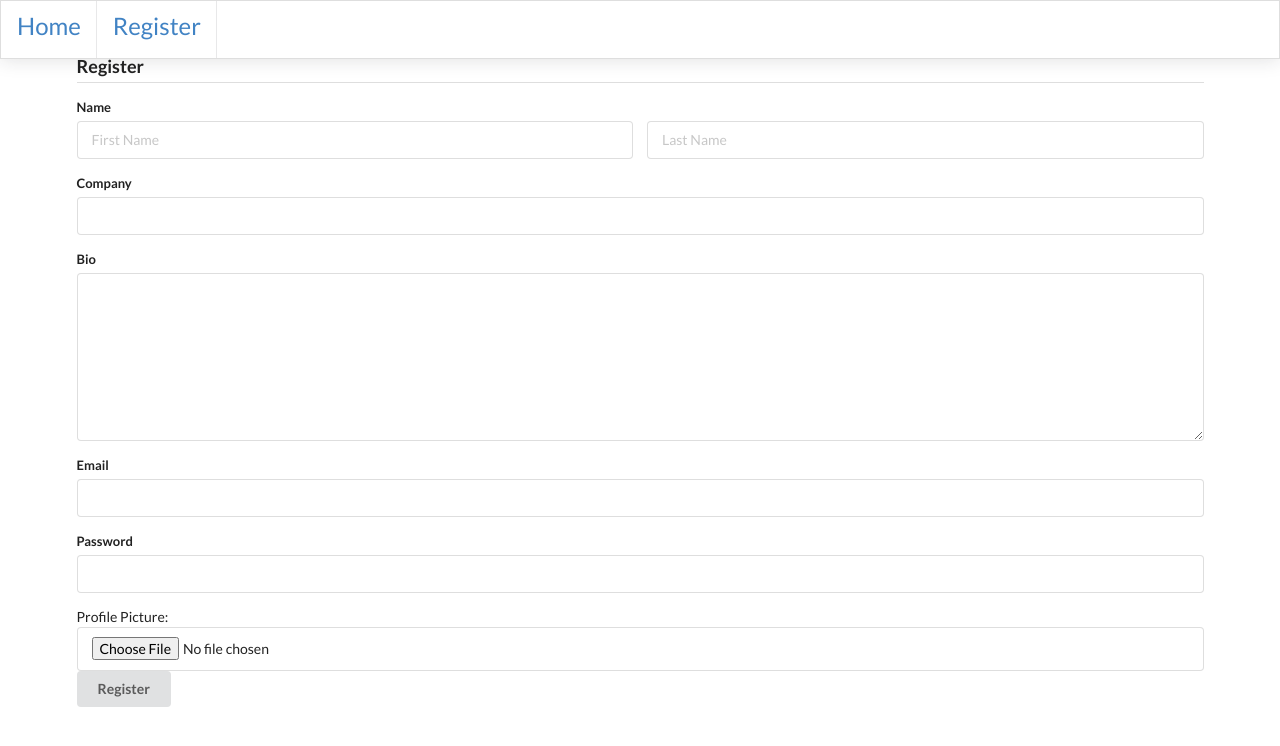
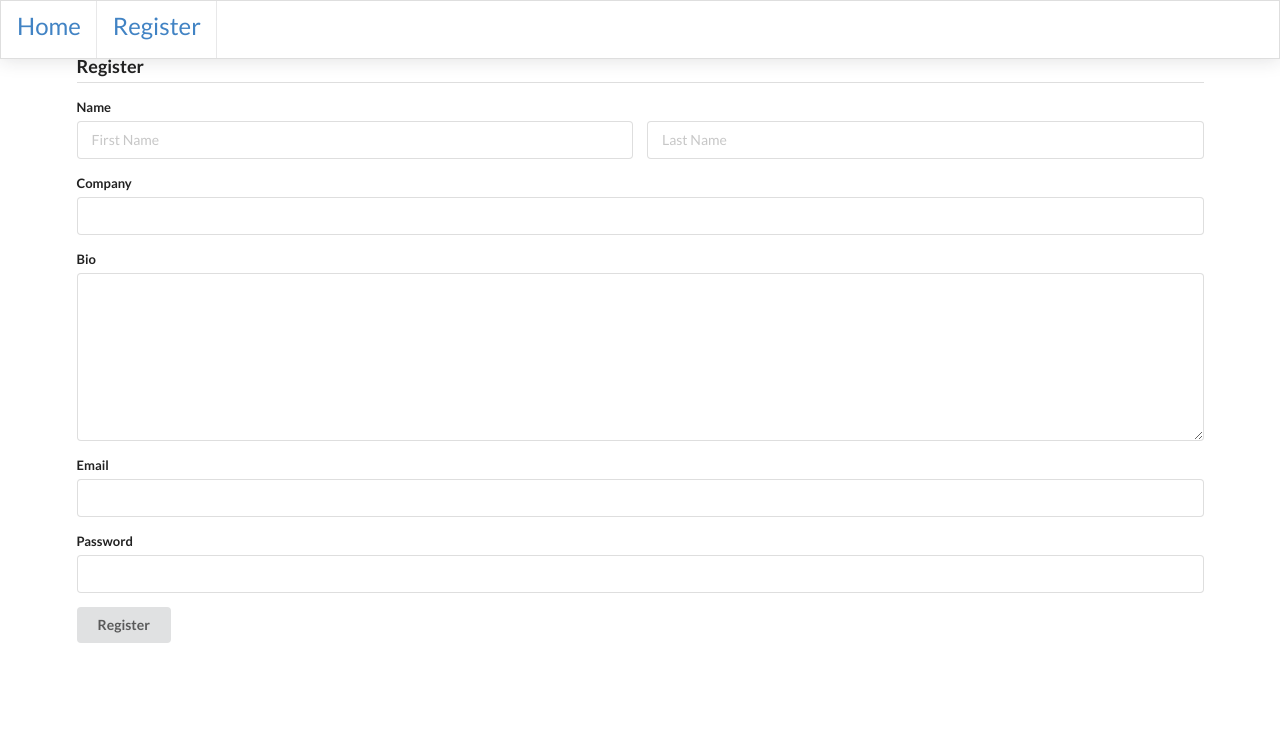
Before and after one commit to ang-lam/sync_me, a React (Create React App) app: page /signup in a window 1280 px wide. Shown: the top 746 px of the page. Built offline with nearby package versions, Linux system fonts and the light colour scheme.

Commit message:
removed picture from registration form

```diff
--- a/src/components/RegisterPage.js
+++ b/src/components/RegisterPage.js
@@ -132,14 +132,14 @@ class RegisterPage extends Component {
                             value={this.state.password}
                         />
                     </div>
-                    <label>Profile Picture:</label>
-                    <input
+                    {/* <label>Profile Picture:</label> */}
+                    {/* <input
                         onChange={this.handleProfilePicture}
                         type="file"
                         accept="/images/*"
                         name="picture"
                         // value={this.state.picture}
-                    /> <br />
+                    /> <br /> */}
                     <button className="ui button" type="submit">Register</button>
                 </form>
             </div>
```
